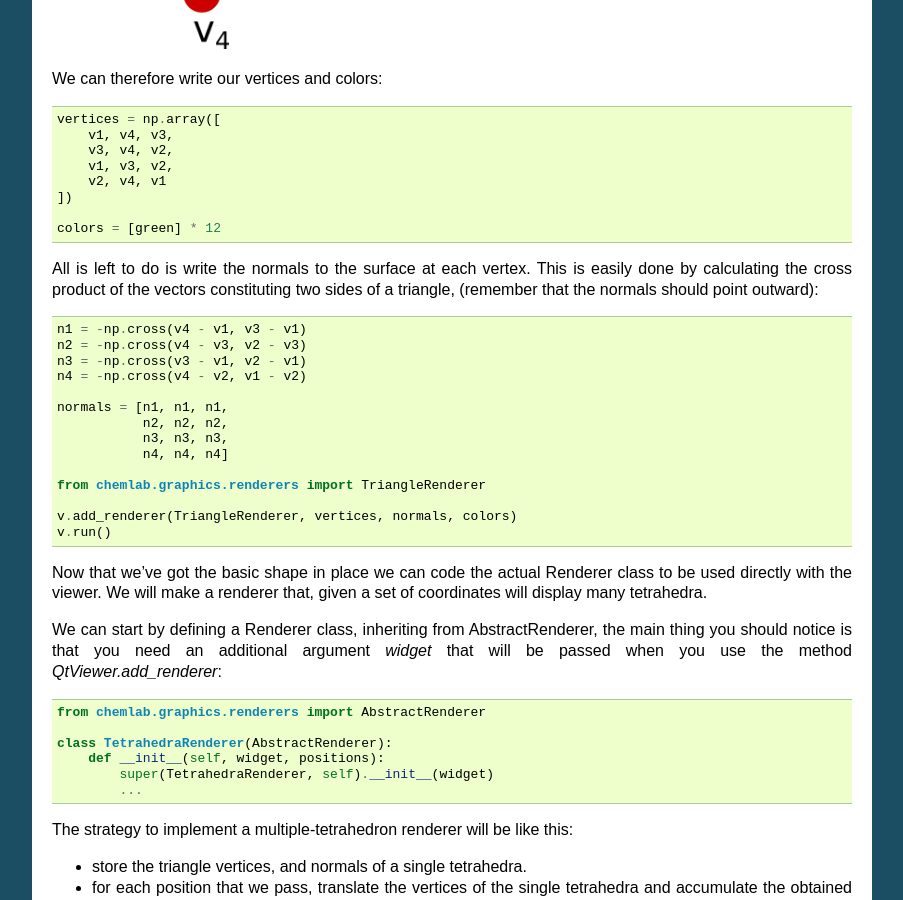
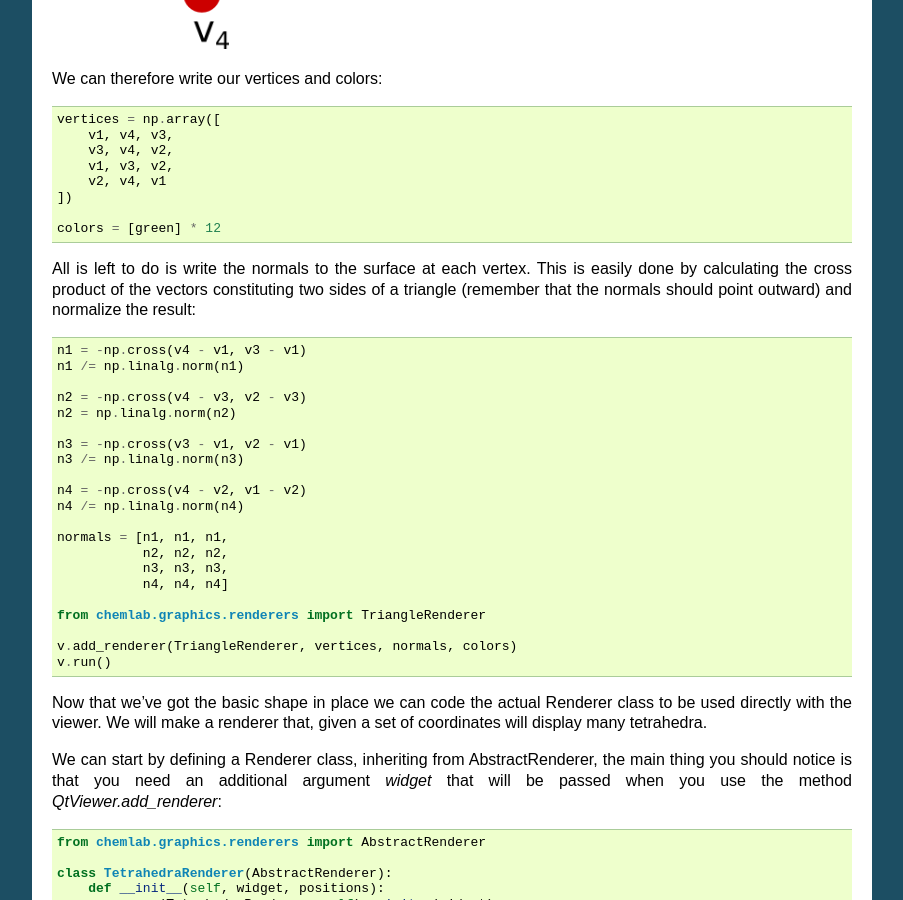
Before and after one commit to chemlab/chemlab, a Sphinx documentation site: the page built from docs/graphics.rst, in a window 1280 px wide and 900 px high, scrolled down 3871 px. Shown: the whole window, without its empty margins (198-1101 px from the left). Built offline with Sphinx 7.4.7, drawn with Linux system fonts in a browser that asks for light colours; formulas are drawn with MathJax 3.

Commit message:
Updated tetrahedron renderer docs

```diff
--- a/docs/graphics.rst
+++ b/docs/graphics.rst
@@ -181,13 +181,20 @@ We can therefore write our vertices and colors::
 
 All is left to do is write the normals to the surface at each
 vertex. This is easily done by calculating the cross product of the
-vectors constituting two sides of a triangle, (remember that the
-normals should point outward)::
+vectors constituting two sides of a triangle (remember that the
+normals should point outward) and normalize the result::
 
     n1 = -np.cross(v4 - v1, v3 - v1)
+    n1 /= np.linalg.norm(n1)
+
     n2 = -np.cross(v4 - v3, v2 - v3)
+    n2 = np.linalg.norm(n2)
+
     n3 = -np.cross(v3 - v1, v2 - v1)
+    n3 /= np.linalg.norm(n3)
+
     n4 = -np.cross(v4 - v2, v1 - v2)
+    n4 /= np.linalg.norm(n4)
 
     normals = [n1, n1, n1,
                n2, n2, n2,
```
